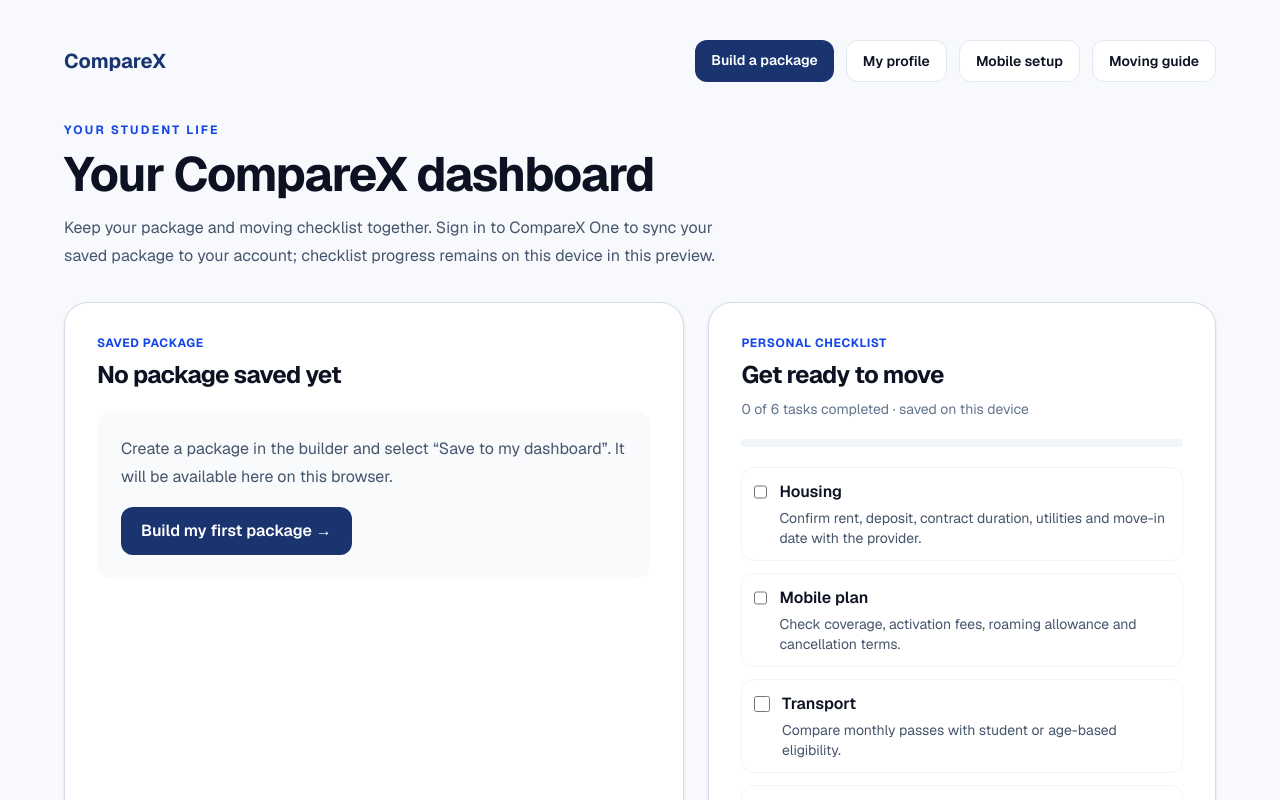
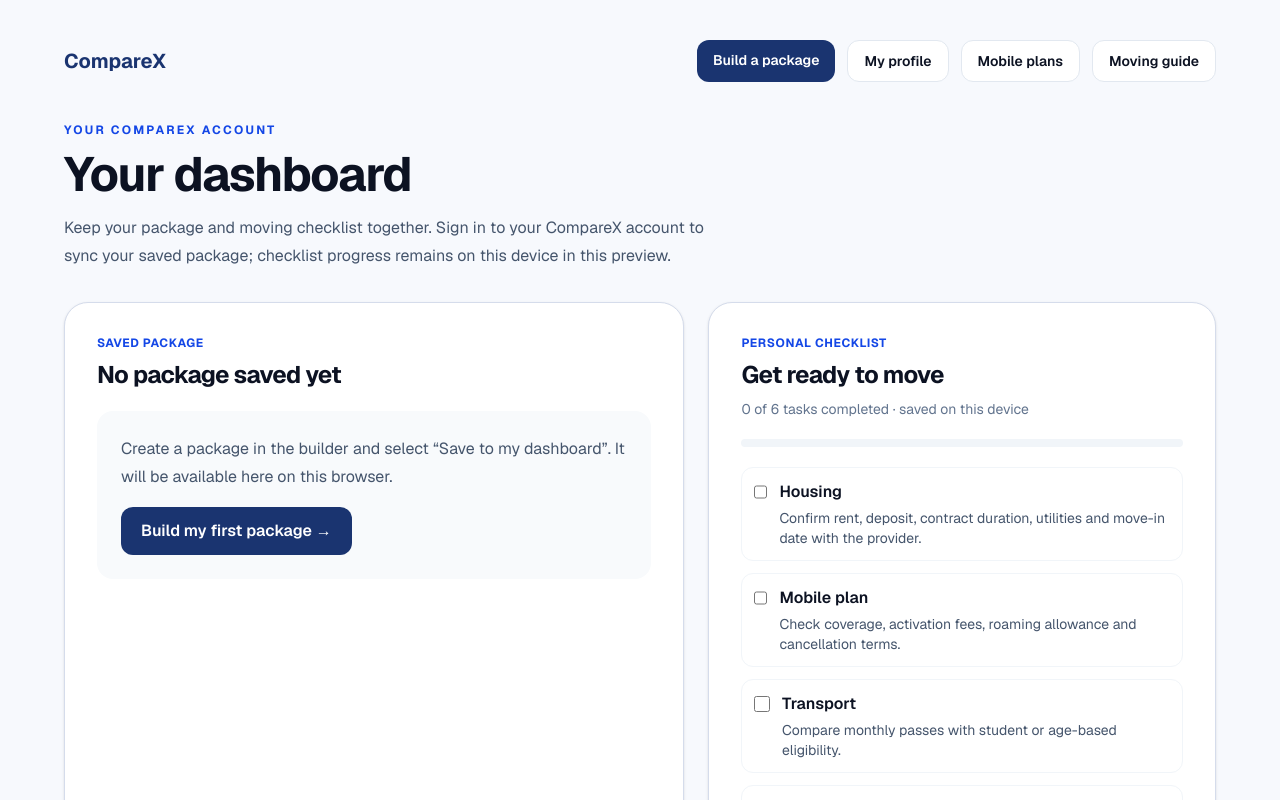
Before and after one commit to pietroconforti-blip/compareX, a Next.js app: page /dashboard in a window 1280 px wide. Shown: the top 800 px of the page. Built offline with nearby package versions, Linux system fonts and the light colour scheme; no server answers.

Commit message:
Unify dashboard under CompareX branding

```diff
--- a/app/dashboard/page.tsx
+++ b/app/dashboard/page.tsx
@@ -37,7 +37,7 @@ export default function DashboardPage() {
         const { data: cloudPackage, error } = await supabase.from("comparex_customer_packages")
           .select("id, destination, budget, items, created_at")
           .eq("user_id", data.user.id).order("created_at", { ascending: false }).limit(1).maybeSingle();
-        if (error) { setCloudNotice("Cloud package sync is waiting for the CompareX One database migration."); return; }
+        if (error) { setCloudNotice("Cloud package sync is waiting for the CompareX database migration."); return; }
         if (cloudPackage) {
           const nextSaved = { id: cloudPackage.id, items: cloudPackage.items as SavedItem[], destination: cloudPackage.destination, budget: cloudPackage.budget, savedAt: cloudPackage.created_at };
           setSaved(nextSaved);
@@ -68,9 +68,9 @@ export default function DashboardPage() {
   const total = saved?.items.reduce((sum, item) => sum + item.price, 0) ?? 0;
   return <main className="min-h-screen bg-[#f7f9fd] px-5 py-10 text-[#0c1222]">
     <div className="mx-auto max-w-6xl">
-      <div className="flex flex-wrap items-center justify-between gap-4"><a href="/" className="text-xl font-bold text-[#1a3470]">CompareX</a><nav className="flex flex-wrap gap-3 text-sm font-semibold"><a href="/package-builder" className="rounded-xl bg-[#1a3470] px-4 py-2.5 text-white">Build a package</a><a href="/account" className="rounded-xl border border-slate-200 bg-white px-4 py-2.5">My profile</a><a href="/mobile" className="rounded-xl border border-slate-200 bg-white px-4 py-2.5">Mobile setup</a><a href="/moving" className="rounded-xl border border-slate-200 bg-white px-4 py-2.5">Moving guide</a></nav></div>
-      <p className="mt-10 text-xs font-bold uppercase tracking-[0.18em] text-blue-700">Your student life</p>{accountEmail && <p className="mt-2 text-sm text-slate-500">Signed in as {accountEmail}</p>}{cloudNotice && <p role="status" className="mt-4 rounded-xl bg-blue-50 p-3 text-sm text-[#1a3470]">{cloudNotice}</p>}<h1 className="mt-3 text-4xl font-bold tracking-tight md:text-5xl">Your CompareX dashboard</h1>
-      <p className="mt-4 max-w-2xl leading-7 text-slate-600">Keep your package and moving checklist together. Sign in to CompareX One to sync your saved package to your account; checklist progress remains on this device in this preview.</p>
+      <div className="flex flex-wrap items-center justify-between gap-4"><a href="/" className="text-xl font-bold text-[#1a3470]">CompareX</a><nav className="flex flex-wrap gap-3 text-sm font-semibold"><a href="/package-builder" className="rounded-xl bg-[#1a3470] px-4 py-2.5 text-white">Build a package</a><a href="/account" className="rounded-xl border border-slate-200 bg-white px-4 py-2.5">My profile</a><a href="/mobile" className="rounded-xl border border-slate-200 bg-white px-4 py-2.5">Mobile plans</a><a href="/moving" className="rounded-xl border border-slate-200 bg-white px-4 py-2.5">Moving guide</a></nav></div>
+      <p className="mt-10 text-xs font-bold uppercase tracking-[0.18em] text-blue-700">Your CompareX account</p>{accountEmail && <p className="mt-2 text-sm text-slate-500">Signed in as {accountEmail}</p>}{cloudNotice && <p role="status" className="mt-4 rounded-xl bg-blue-50 p-3 text-sm text-[#1a3470]">{cloudNotice}</p>}<h1 className="mt-3 text-4xl font-bold tracking-tight md:text-5xl">Your dashboard</h1>
+      <p className="mt-4 max-w-2xl leading-7 text-slate-600">Keep your package and moving checklist together. Sign in to your CompareX account to sync your saved package; checklist progress remains on this device in this preview.</p>
       {!ready ? <p className="mt-8">Loading your dashboard…</p> : <div className="mt-8 grid gap-6 lg:grid-cols-[1.1fr_.9fr]">
         <section className="rounded-3xl border border-[#d5dceb] bg-white p-6 shadow-sm md:p-8">
           <div className="flex items-start justify-between gap-3"><div><p className="text-xs font-bold uppercase tracking-wider text-blue-700">Saved package</p><h2 className="mt-2 text-2xl font-bold">{saved ? `${saved.destination} student package` : "No package saved yet"}</h2></div>{saved && <button onClick={removePackage} className="text-sm font-semibold text-slate-500 underline">Remove</button>}</div>
```
